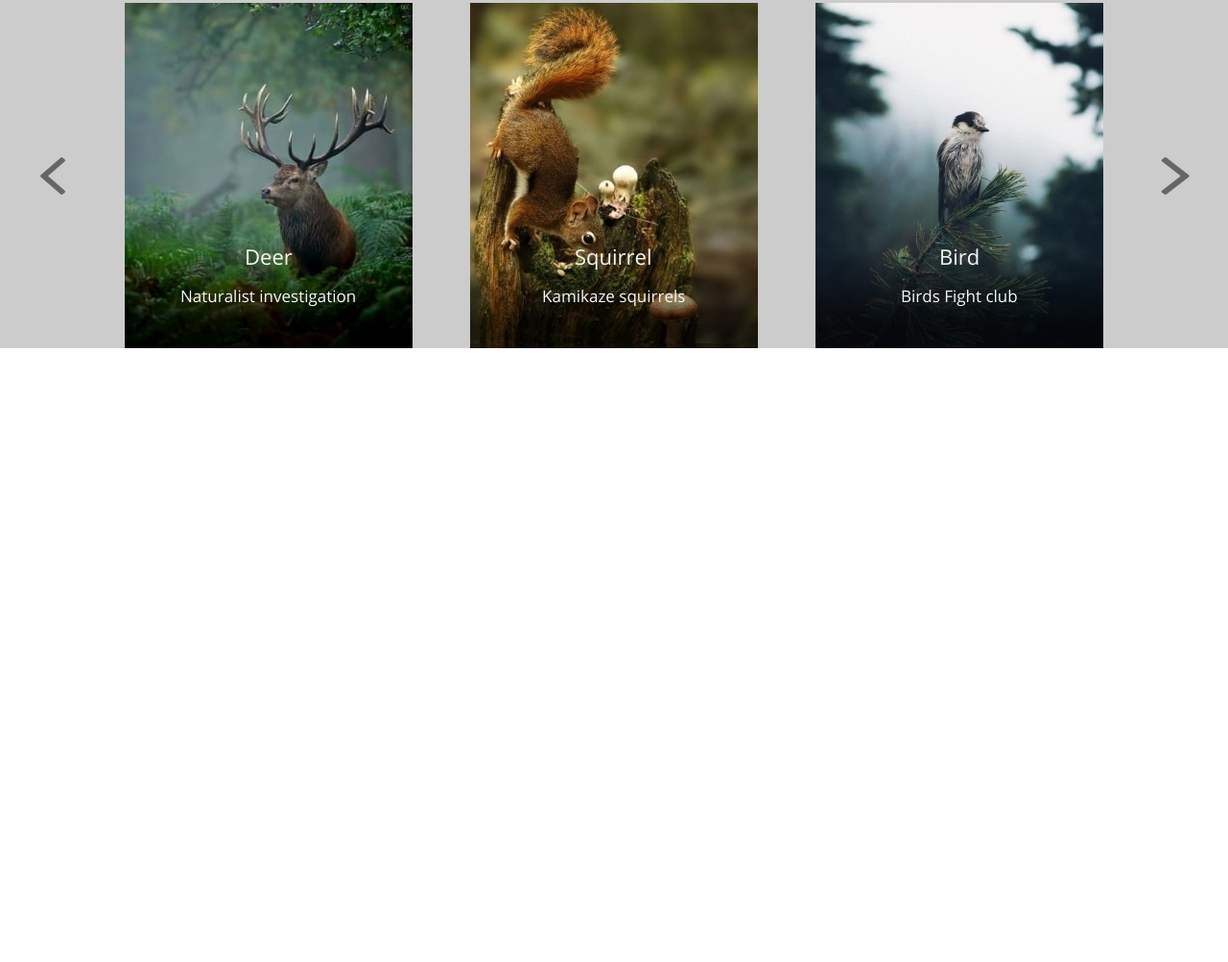
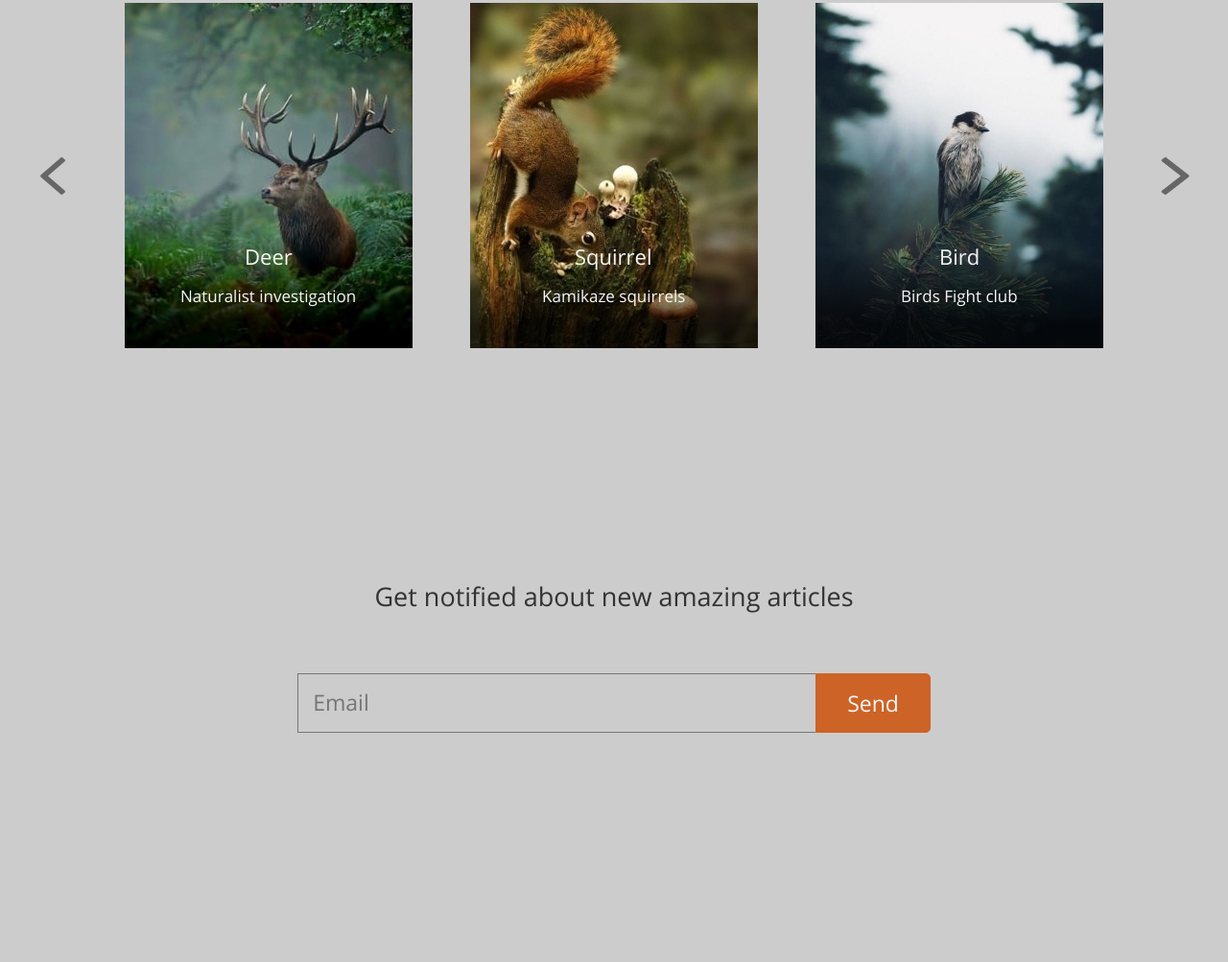
Before and after one commit to TeymurDev/wildlife, a plain HTML site: page index.html in a window 1280 px wide. Shown: the part 1146-2149 px from the top of the page at 96% size. Before the commit the page ends 1509 px from the top, so only its background shows below. Drawn offline with Linux system fonts and the light colour scheme.

Commit message:
feat: add get notified section

```diff
--- a/css/styles.css
+++ b/css/styles.css
@@ -270,3 +270,51 @@ html {
     line-height: 27px;
     color: #f7f7f7;
 }
+
+/* section get notified */
+
+.get-notified { background-color: #ccc; }
+
+.get-notified .h3-item {
+    font-family: 'Open Sans';
+    font-size: 27px;
+    line-height: 40.5px;
+    text-align: center;
+    color: #333;
+    padding-top: 239px;
+}
+
+.get-notified .form-item {
+    display: flex;
+    justify-content: center;
+    margin-top: 59px;
+    padding-bottom: 239px;
+}
+
+.get-notified .email-item {
+    width: 540px;
+    padding: 24px 26px 16px 15px;
+    background-color: #ccc;
+    border-style: solid;
+    border-width: 1px 0px 1px 1px;
+}
+
+.get-notified input.email-item::placeholder {
+    font-family: 'Open Sans';
+    font-size: 23px;
+    line-height: 26.95;
+}
+
+.get-notified .send-item { padding: 14px 32px; }
+
+.get-notified .send-item {
+     background: #cd6326;
+     border: 1px solid #cd6326;
+     border-radius: 0px 5px 5px 0px;
+}
+
+.get-notified input.send-item[value = Send] {
+    font-family: 'Open Sans';
+    font-size: 23px;
+    color: #f7f7f7;
+}
--- a/index.html
+++ b/index.html
@@ -79,6 +79,14 @@
                 </div>
             </div>
         </section>
+        <!-- section get-notified  -->
+        <section class="get-notified">
+            <h3 class="h3-item">Get notified about new amazing articles</h3>
+            <form class="form-item">
+                <input class="email-item" placeholder="Email" type="text" name="email" id="email">
+                <input class="send-item" type="submit" value="Send">
+            </form>
+        </section>
     </main>
 </body>
 
```
